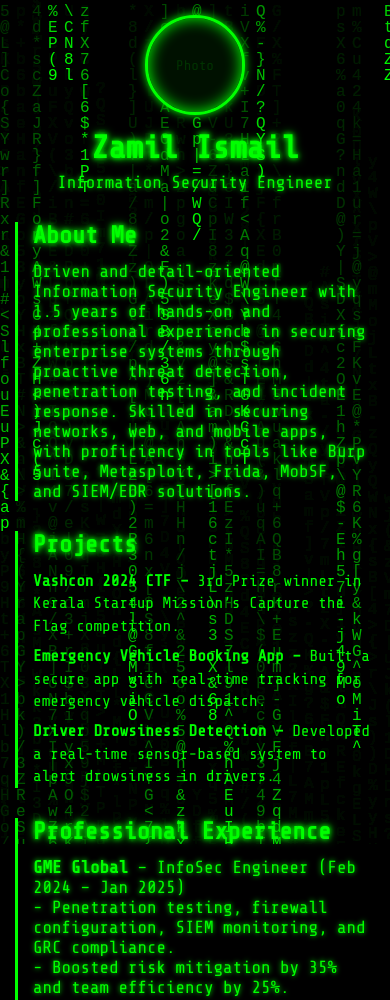
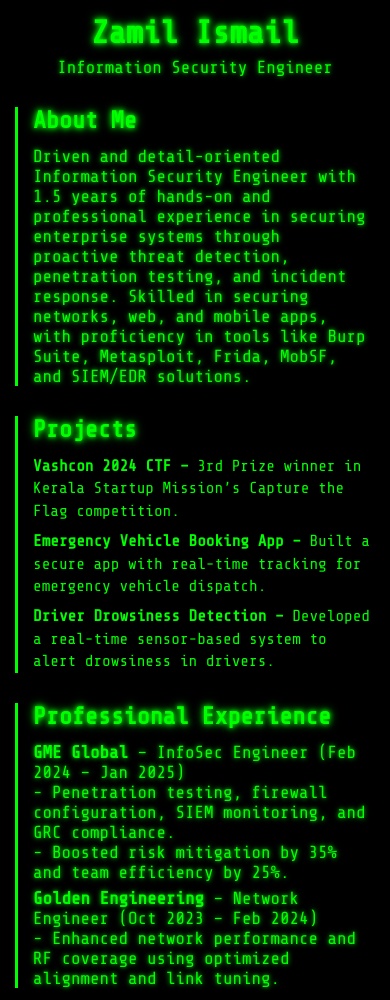
Before and after one commit to Zamil313/zamilismail.github.io, a plain HTML site: page index.html in a window 390 px wide. Shown: the top 1000 px of the page. Drawn offline with nearby package versions, Linux system fonts and the light colour scheme.

Commit message:
index.html

```diff
--- a/index.html
+++ b/index.html
@@ -4,13 +4,13 @@
   <meta charset="UTF-8" />
   <meta name="viewport" content="width=device-width, initial-scale=1" />
   <title>Zamil Ismail – InfoSec Engineer</title>
+  <link href="https://fonts.googleapis.com/css2?family=Share+Tech+Mono&display=swap" rel="stylesheet" />
   <link rel="stylesheet" href="style.css" />
 </head>
 <body>
   <canvas id="matrix"></canvas>
 
   <header>
-    <div class="photo-placeholder">Photo</div>
     <h1>Zamil Ismail</h1>
     <p>Information Security Engineer</p>
   </header>
@@ -53,59 +53,14 @@
   <section class="contact">
     <h2>Contact</h2>
     <p>Email: <a href="mailto:zamilismail313@gmail.com">zamilismail313@gmail.com</a></p>
-    <p>LinkedIn: <a href="https://www.linkedin.com/in/zamil-ismail/" target="_blank">zamil-ismail</a></p>
-    <p>GitHub: <a href="https://github.com/zamilismail" target="_blank">zamilismail</a></p>
+    <p>LinkedIn: <a href="https://www.linkedin.com/in/zamil-ismail/" target="_blank" rel="noopener">zamil-ismail</a></p>
+    <p>GitHub: <a href="https://github.com/zamilismail" target="_blank" rel="noopener">zamilismail</a></p>
   </section>
 
   <footer>
     <p>© 2025 Zamil Ismail. All rights reserved.</p>
   </footer>
 
-  <script>
-    const canvas = document.getElementById('matrix');
-    const ctx = canvas.getContext('2d');
-
-    canvas.width = window.innerWidth;
-    canvas.height = window.innerHeight;
-
-    const letters = 'abcdefghijklmnopqrstuvwxyzABCDEFGHIJKLMNOPQRSTUVWXYZ0123456789@#$%^&*()-=+[]{}<>?/|\\';
-    const fontSize = 16;
-    let columns = canvas.width / fontSize;
-
-    const drops = [];
-    for(let x = 0; x < columns; x++) {
-      drops[x] = Math.random() * canvas.height;
-    }
-
-    function draw() {
-      ctx.fillStyle = 'rgba(0, 0, 0, 0.05)';
-      ctx.fillRect(0, 0, canvas.width, canvas.height);
-
-      ctx.fillStyle = '#0F0';
-      ctx.font = fontSize + 'px monospace';
-
-      for(let i = 0; i < drops.length; i++) {
-        const text = letters.charAt(Math.floor(Math.random() * letters.length));
-        ctx.fillText(text, i * fontSize, drops[i]);
-
-        if(drops[i] > canvas.height && Math.random() > 0.975) {
-          drops[i] = 0;
-        }
-        drops[i] += fontSize;
-      }
-    }
-
-    setInterval(draw, 50);
-
-    window.addEventListener('resize', () => {
-      canvas.width = window.innerWidth;
-      canvas.height = window.innerHeight;
-      columns = canvas.width / fontSize;
-      drops.length = 0;
-      for(let x = 0; x < columns; x++) {
-        drops[x] = Math.random() * canvas.height;
-      }
-    });
-  </script>
+  <script src="matrix.js"></script>
 </body>
 </html>
```
